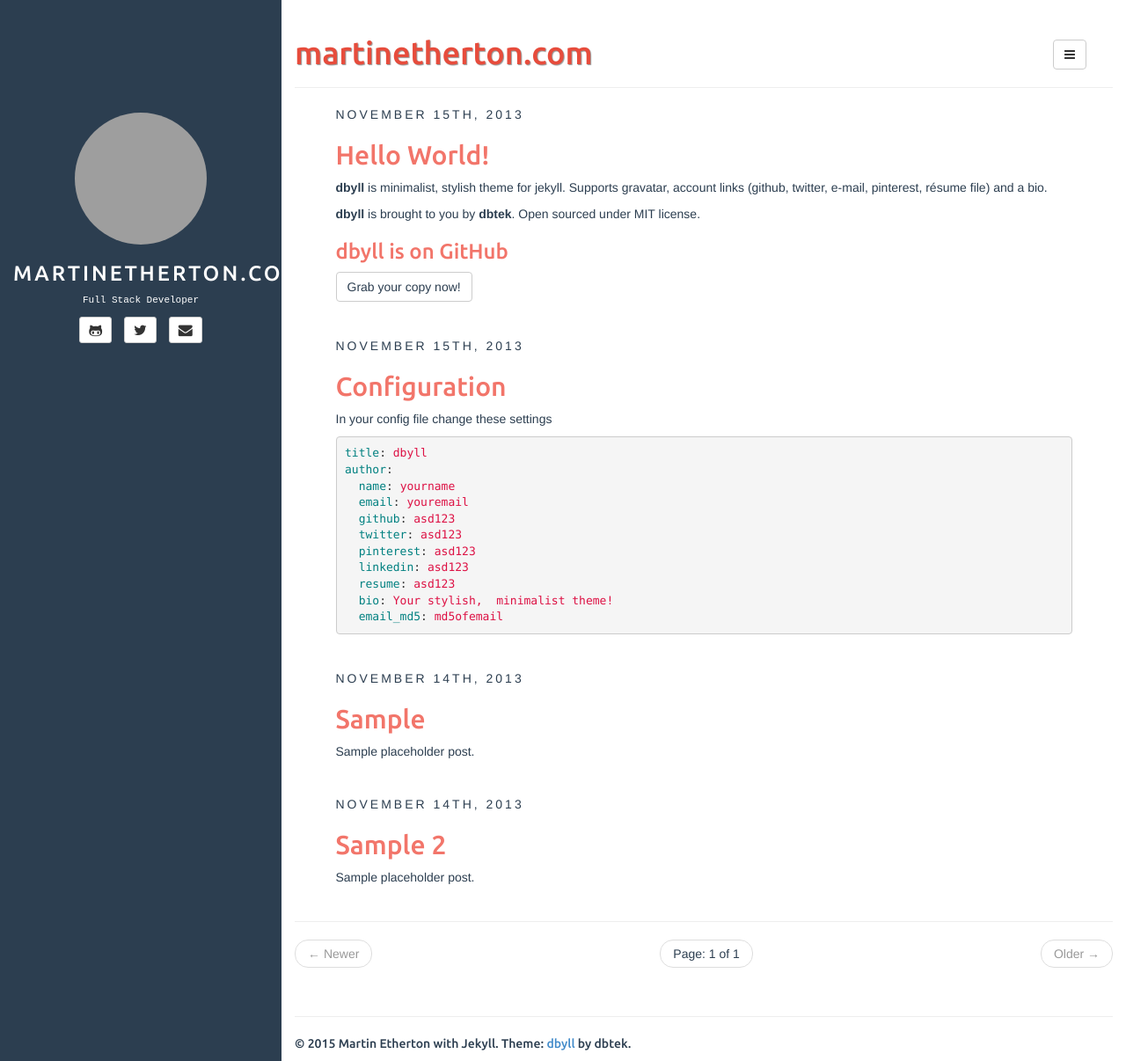
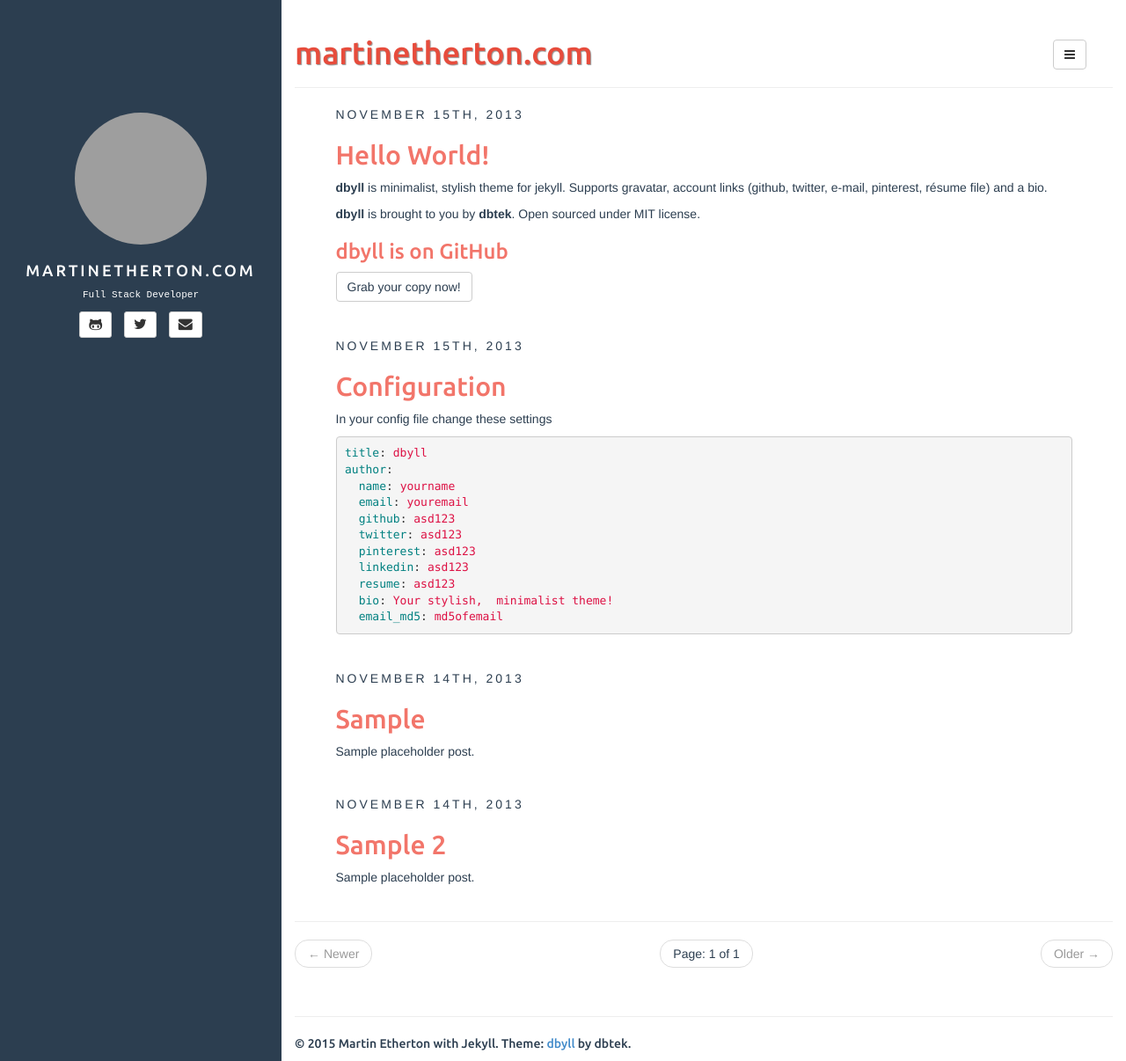
Before and after one commit to metherton/metherton.github.io, a Jekyll site: the page built from index.html, in a window 1280 px wide and 1206 px high. Shown: the whole window at 88% size. Built offline with Jekyll 4.4.1, drawn with Linux system fonts in a browser that asks for light colours; the list of posts is cut into pages by our own code; grey boxes are pictures that could not be loaded.

Commit message:
change title font

```diff
--- a/assets/css/style.css
+++ b/assets/css/style.css
@@ -182,3 +182,7 @@ footer {
 ul.dropdown-menu>li>a>i.fa {
     width: 1.3em;
 }
+
+h3.title {
+	font-size: 18px;
+}
```
